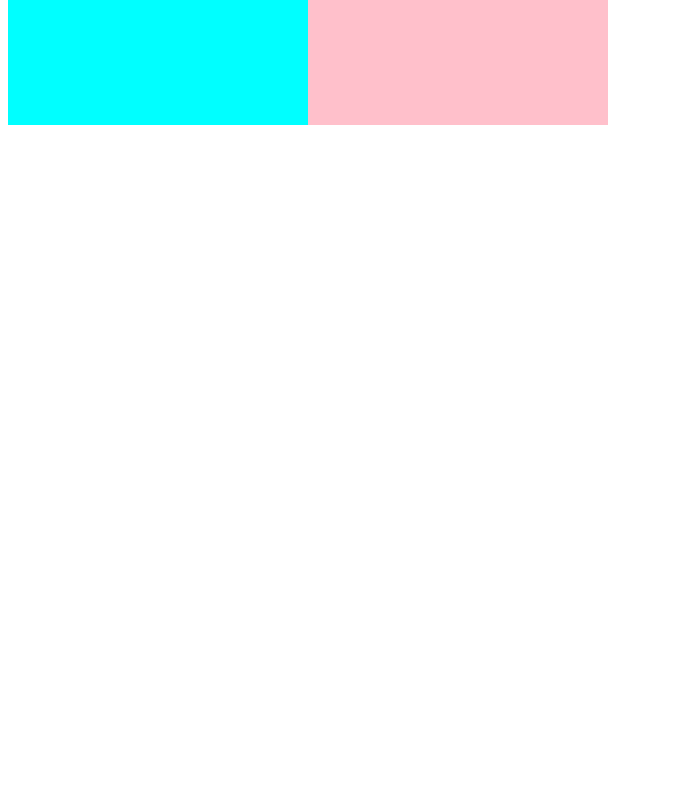
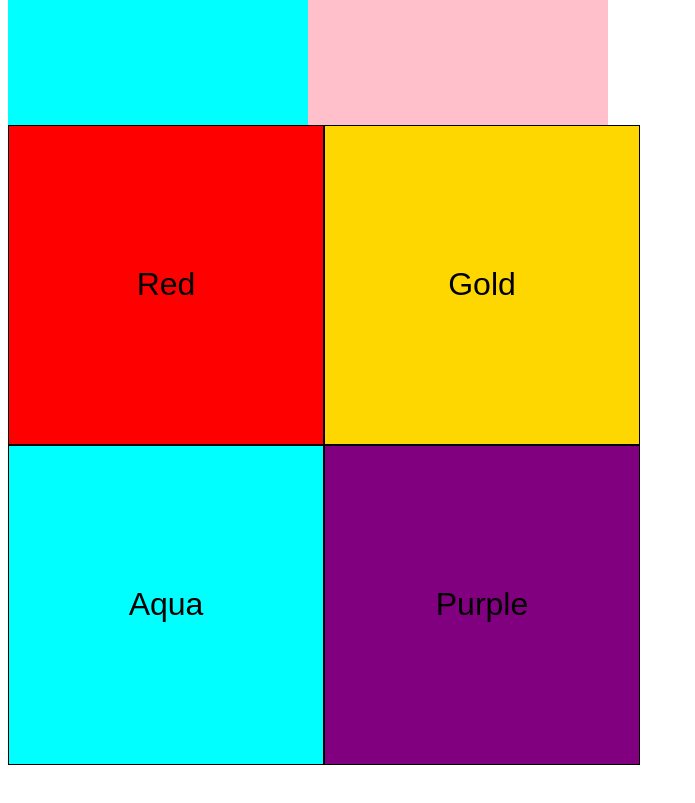
Before and after one commit to DongNguyenVan1010/ReactJSofTony, a React (Vite) app: page / in a window 1280 px wide. Shown: the part 3400-4203 px from the top of the page, without its empty margins (0-695 px from the left). Before the commit the page ends 3623 px from the top, so only its background shows below. Built offline with nearby package versions, Linux system fonts and the light colour scheme.

Commit message:
feat(khuong): box color

```diff
--- a/src/App.jsx
+++ b/src/App.jsx
@@ -1,5 +1,5 @@
 import React from "react";
-
+import BoxColorKhuong from "./pages/BoxColorKhuong";
 import Props from "./pages/Props";
 import State from "./pages/State";
 import Component from "./pages/Component";
@@ -64,6 +64,7 @@ function App() {
       <UseState />
       <UseReducer />
       <BoxesContainer />
+      <BoxColorKhuong />
       <br />
       <br />
       <br />
--- /dev/null
+++ b/src/components-khuong/CellColor.jsx
@@ -0,0 +1,26 @@
+import React, { useState } from "react";
+import styles from "./CellColor.module.css";
+import clsx from "clsx";
+import Typography from "./Typography";
+export default function CellColor({ cellColor, boxColor, setBoxColor }) {
+  const [isToggle, setIsToggle] = useState(() => false);
+  const handleOnclick = () => {
+    if (!isToggle) {
+      setBoxColor(cellColor);
+    } else {
+      setBoxColor("multi");
+    }
+    setIsToggle((prev) => !prev);
+  };
+  return (
+    <div
+      className={clsx(
+        styles.cellcolor,
+        boxColor == "multi" ? styles[cellColor] : styles[boxColor]
+      )}
+      onClick={handleOnclick}
+    >
+      <span>{cellColor[0].toUpperCase() + cellColor.slice(1)}</span>
+    </div>
+  );
+}
--- /dev/null
+++ b/src/components-khuong/CellColor.module.css
@@ -0,0 +1,22 @@
+.cellcolor {
+  flex: 0 0 50%;
+  display: flex;
+  justify-content: center;
+  align-items: center;
+  border: 1px solid black;
+  height: 25vw;
+  font-size: 2rem;
+  cursor: pointer;
+}
+.red {
+  background-color: red;
+}
+.gold {
+  background-color: gold;
+}
+.aqua {
+  background-color: aqua;
+}
+.purple {
+  background-color: purple;
+}
--- /dev/null
+++ b/src/pages/BoxColorKhuong.jsx
@@ -0,0 +1,20 @@
+import React, { useState } from "react";
+import CellColor from "../components-khuong/CellColor";
+export default function BoxColorKhuong() {
+  const [boxColor, setBoxColor] = useState("multi");
+  const colorList = ["red", "gold", "aqua", "purple"];
+  return (
+    <div
+      style={{ display: "grid", gridTemplateColumns: "1fr 1fr", width: "50%" }}
+    >
+      {colorList.map((color) => (
+        <CellColor
+          cellColor={color}
+          key={color}
+          boxColor={boxColor}
+          setBoxColor={setBoxColor}
+        />
+      ))}
+    </div>
+  );
+}
```
